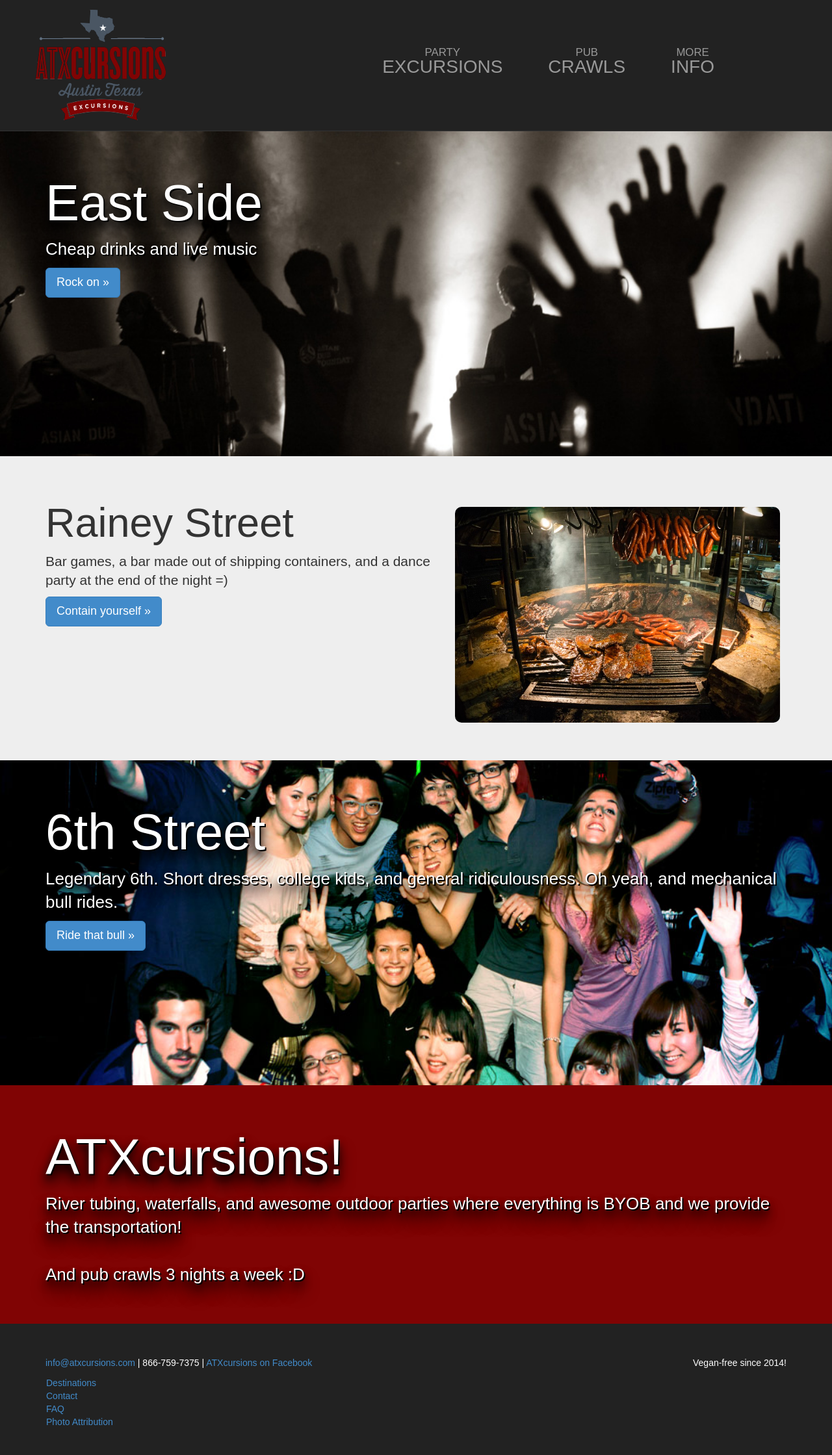
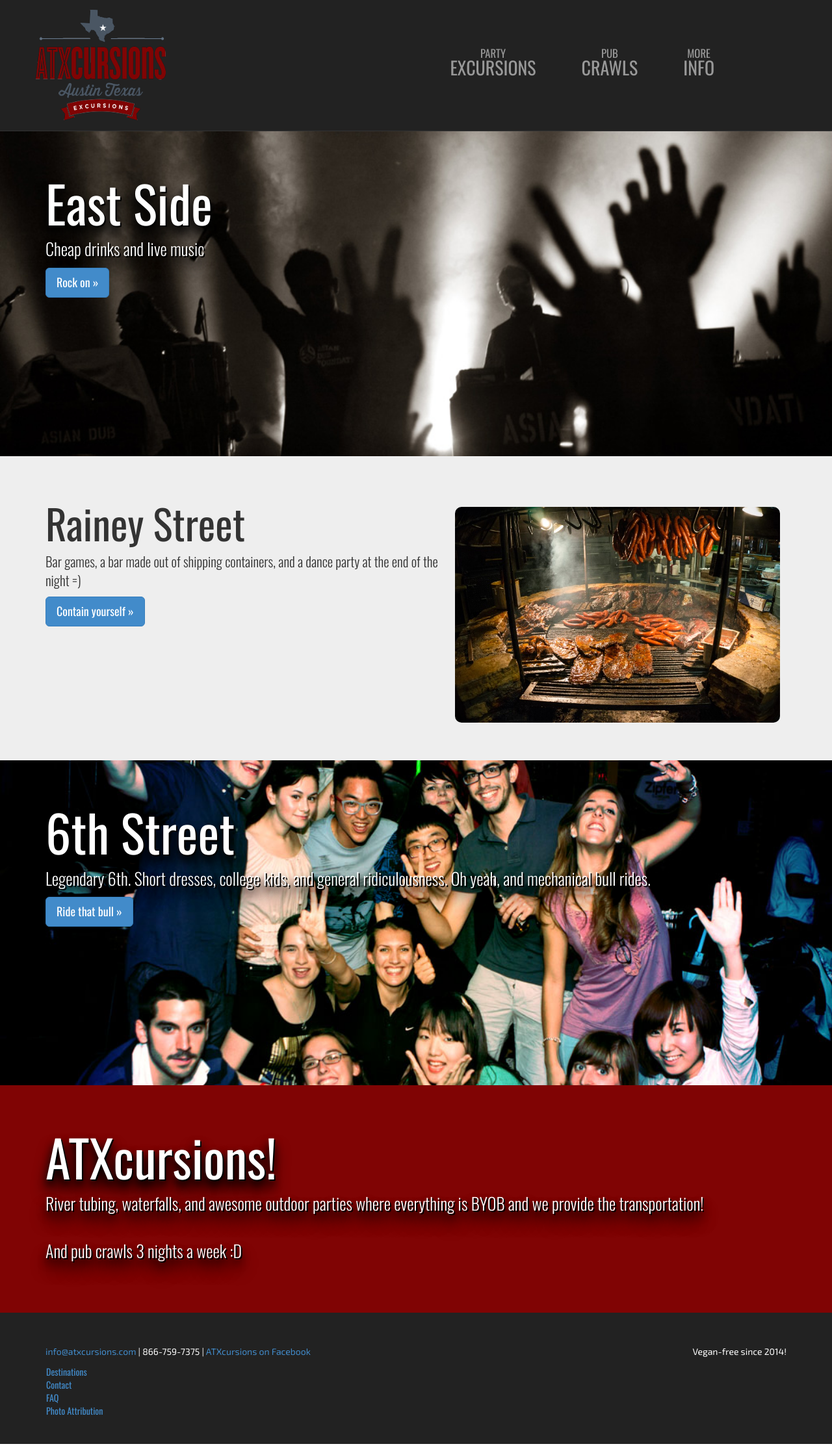
Before and after one commit to Gennovacap-Technology/axtcursions, a Jekyll site: the page built from pub-crawls.html, in a window 1280 px wide. Shown: the whole page at 65% size. Built offline with Jekyll 4.4.1, drawn with Linux system fonts in a browser that asks for light colours; nearby versions of some CDN libraries; Markdown is read by kramdown in place of the engine named in the settings.

Commit message:
putting the font thing back in. whoops

```diff
--- a/_layouts/default.html
+++ b/_layouts/default.html
@@ -10,6 +10,7 @@
     <title>{% if page.title %} {{page.title}} - {% endif %} ATXcursions{% unless page.title %} - River Tubing, Outdoor Parties and Pub Crawls in Austin, TX!{% endunless %}</title>
 
     <!-- Bootstrap core CSS -->
+    <link href='http://fonts.googleapis.com/css?family=Exo+2:400,700|Oswald:400,700,300' rel='stylesheet' type='text/css'>
     <link href="css/bootstrap.css" rel="stylesheet">
 
     <!-- Custom styles for this template -->
```
